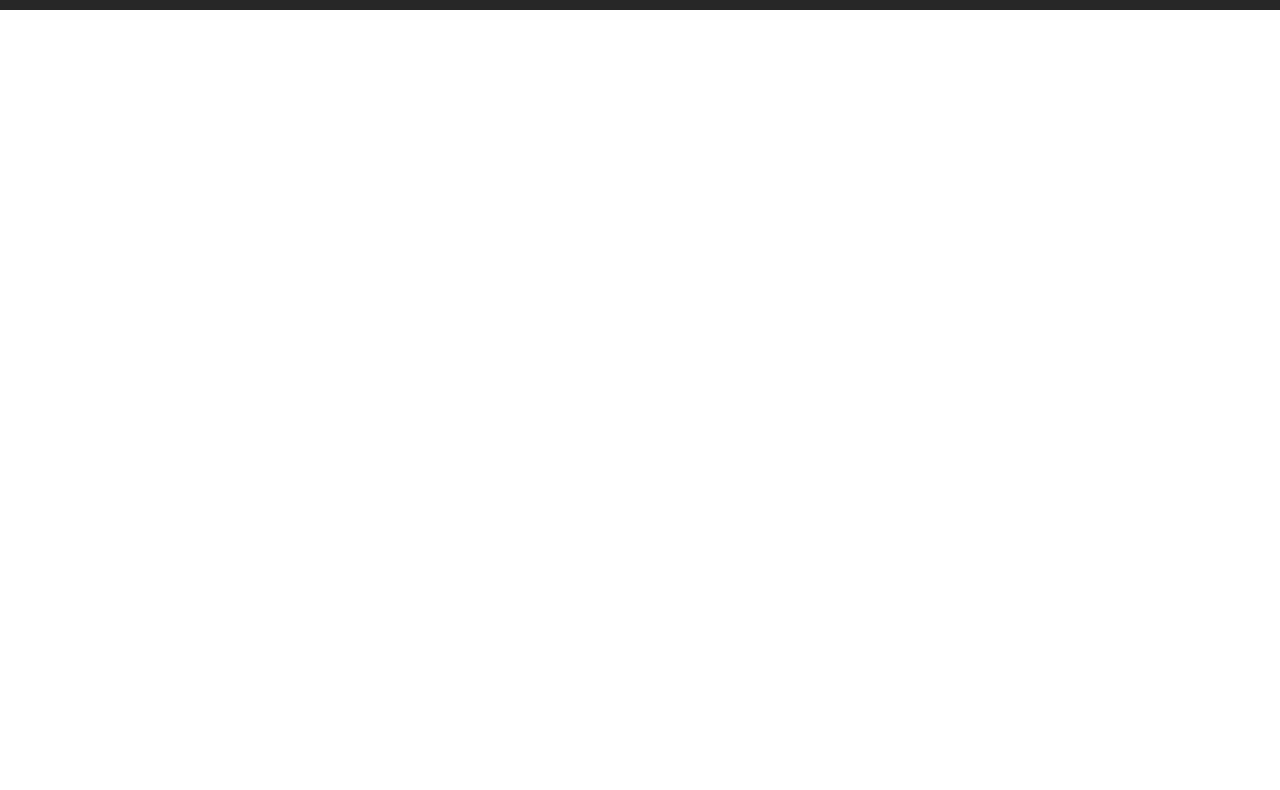
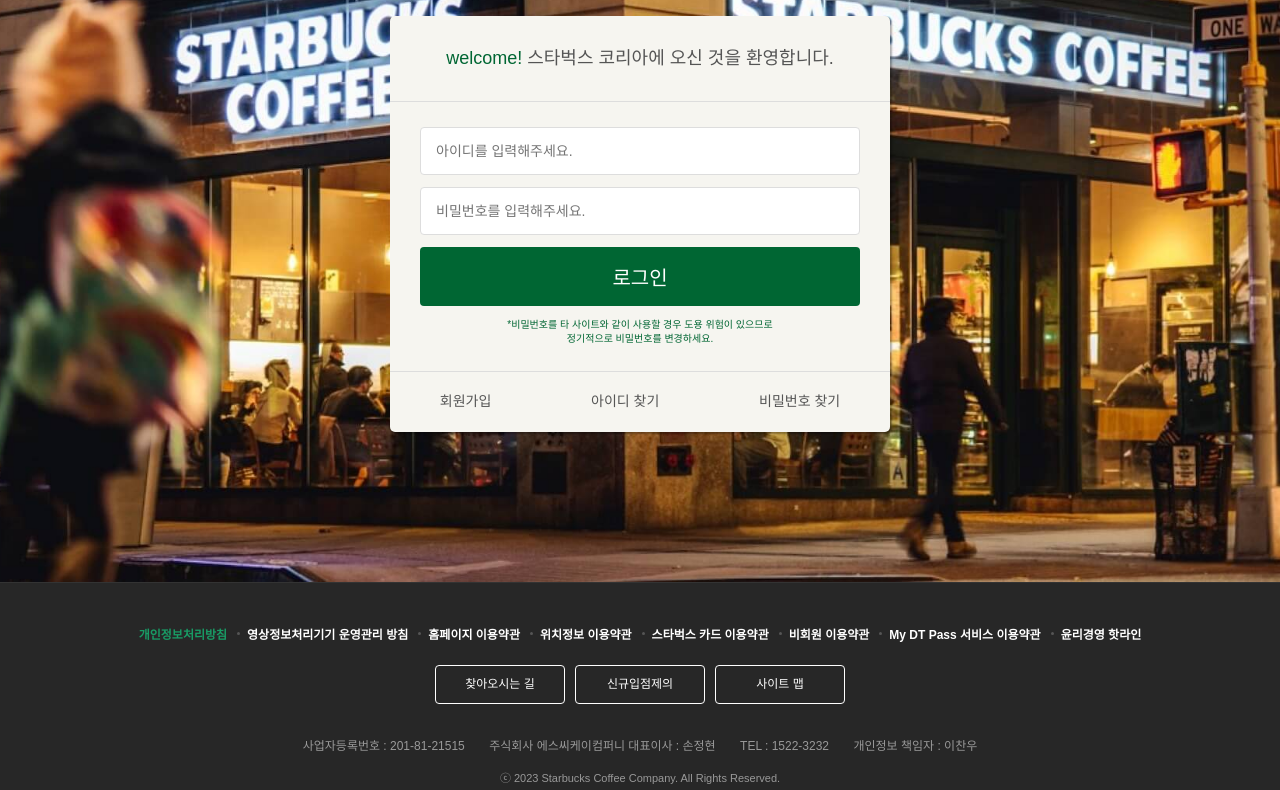
Before and after one commit to ChaniHero/STARBUCKS, a plain HTML site: page signin/index.html in a window 1280 px wide. Shown: the part 299-1089 px from the top of the page. Before the commit the page ends 800 px from the top, so only its background shows below. Drawn offline with nearby package versions, Linux system fonts and the light colour scheme; files whose address does not match are found by name; a web font is replaced by a local one.

Commit message:
230320 로그인 페이지 완성 by chani

```diff
--- /dev/null
+++ b/css/signin.css
@@ -0,0 +1,86 @@
+.signin{
+    margin-top: 120px;
+    padding: 100px 0 150px;
+    background-image: url(../images/signin_bg.jpg);
+    background-repeat: no-repeat;
+    background-position: center;
+    background-attachment: fixed;
+    background-size: cover;
+}
+.signin h1{
+    color: white;
+    font-size: 50px;
+    font-weight: 700;
+    text-align: center;
+    margin-bottom: 25px;
+}
+.signin .signin_card{
+    width: 500px;
+    background-color: #f6f5f0;
+    margin: 0 auto;
+    border-radius: 5px;
+    color: #555;
+    box-shadow: 2px 2px 2px rgba(0, 0, 0, 0.3)
+}
+.signin .signin_card form{
+    padding: 25px 30px;
+}
+.signin .signin_card h2{
+    text-align: center;
+    font-size: 18px;
+    padding: 30px 0;
+    border-bottom: 1px solid #ddd;
+
+}
+.signin .signin_card h2 span{
+    color: #006633;
+}
+.signin .signin_card input{
+    width: 100%;
+    margin-bottom: 12px;
+    padding: 15px;
+    border: 1px solid #ddd;
+    border-radius: 4px;
+    outline: none;
+    box-sizing: border-box;
+    font-size: 14px;
+}
+.signin .signin_card input[type="submit"]{
+    background-color: #006633;
+    color: #fff;
+    font-size: 20px;
+    border: none;
+    cursor: pointer;
+}
+.signin .signin_card p{
+    font-size: 10px;
+    color: #006633;
+    text-align: center;
+}
+.signin .signin_card .action{
+    display: flex;
+    border-top: 1px solid #ddd;
+
+}
+.signin .signin_card .action a{
+    flex-grow: 1;
+    text-align: center;
+    padding: 20px 0;
+    color: #555;
+    font-size: 14px;
+}
+
+/* .signin .signin_card .action a::before{
+    content: "";
+    width: 1px;
+    height: 12px;
+    background-color: #ddd;
+    display: block;
+    position: absolute;
+    top: 0;
+    bottom: 0;
+    margin: auto;
+}
+.signin .signin_card .action a:first-child::before{
+    display: none;
+} */
--- a/signin/index.html
+++ b/signin/index.html
@@ -13,6 +13,7 @@
     <link rel="stylesheet" href="https://fonts.googleapis.com/icon?family=Material+Icons">
     <link rel="stylesheet" href="https://fonts.googleapis.com/css2?family=Material+Symbols+Outlined:opsz,wght,FILL,GRAD@20..48,100..700,0..1,-50..200" />
     <link rel="stylesheet" href="../css/common.css">
+    <link rel="stylesheet" href="../css/signin.css">
     <script src="https://cdnjs.cloudflare.com/ajax/libs/lodash.js/4.17.21/lodash.min.js" integrity="sha512-WFN04846sdKMIP5LKNphMaWzU7YpMyCU245etK3g/2ARYbPK9Ub18eG+ljU96qKRCWh+quCY7yefSmlkQw1ANQ==" crossorigin="anonymous" referrerpolicy="no-referrer"></script>
     <script src="https://cdnjs.cloudflare.com/ajax/libs/gsap/3.11.4/gsap.min.js" integrity="sha512-f8mwTB+Bs8a5c46DEm7HQLcJuHMBaH/UFlcgyetMqqkvTcYg4g5VXsYR71b3qC82lZytjNYvBj2pf0VekA9/FQ==" crossorigin="anonymous" referrerpolicy="no-referrer"></script>
     <script src="https://cdnjs.cloudflare.com/ajax/libs/gsap/3.11.4/ScrollTrigger.min.js" integrity="sha512-A64Nik4Ql7/W/PJk2RNOmVyC/Chobn5TY08CiKEX50Sdw+33WTOpPJ/63bfWPl0hxiRv1trPs5prKO8CpA7VNQ==" crossorigin="anonymous" referrerpolicy="no-referrer"></script>
@@ -120,16 +121,27 @@
             </ul>
         </div>
     </header>
-
-
-
-
-
-
-
-
-
-
+    <section id="body_layout" class="signin">
+        <h1>로그인</h1>
+        <div class="signin_card">
+            <h2>
+                <span>welcome!</span> 스타벅스 코리아에 오신 것을 환영합니다.
+            </h2>
+            <form>
+                <input type="text" name="" id="" placeholder="아이디를 입력해주세요.">
+                <input type="password" name="" id="" placeholder="비밀번호를 입력해주세요.">
+                <input type="submit" name="" id="" value="로그인">
+                <p>
+                    *비밀번호를 타 사이트와 같이 사용할 경우 도용 위험이 있으므로<br>정기적으로 비밀번호를 변경하세요.
+                </p>
+            </form>
+            <div class="action">
+                <a href="javascript:void(0)">회원가입</a>
+                <a href="javascript:void(0)">아이디 찾기</a>
+                <a href="javascript:void(0)">비밀번호 찾기</a>
+            </div>
+        </div>
+    </section>
     <footer id="foot_layout">
         <div class="inner">
             <ul class="menu">
```
